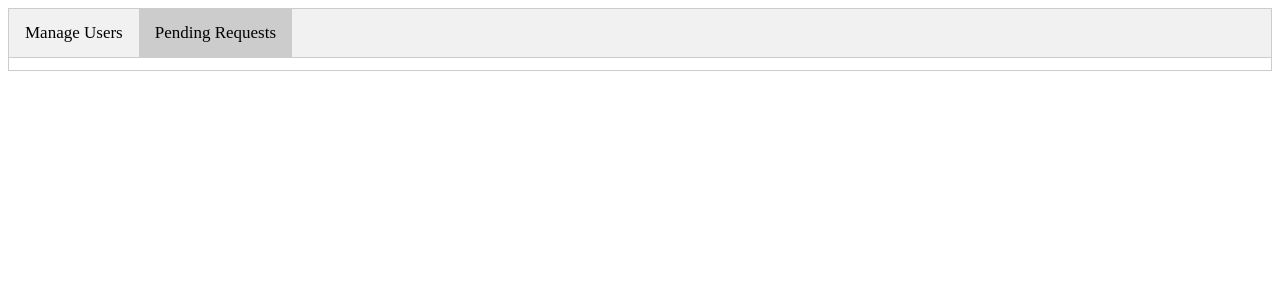
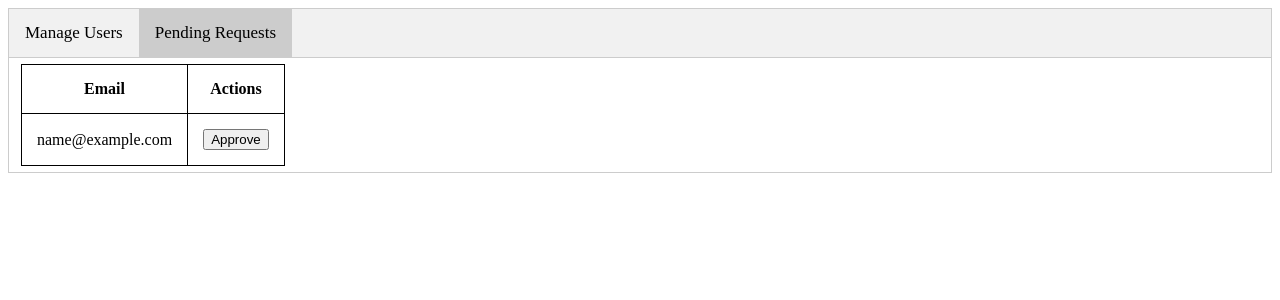
Before and after one commit to asinsinwal/SingleSignOn, a Flask app: page /admin in a window 1280 px wide, after a click on "Pending Requests". Shown: the top 300 px of the page. Run offline with Flask 2, Linux system fonts and the light colour scheme; tables that the repository leaves empty hold one stand-in row (values such as "Sample post").

Commit message:
admin all functionality working including delete user, approve pending requests and make admin

```diff
--- a/app.py
+++ b/app.py
@@ -248,6 +248,16 @@ def grant_access(email):
     con.commit()
     return redirect(url_for('admin'))
 
+@app.route("/verify/<string:email>/", methods=['GET'])
+def verify(email):
+    print 'before verify access email = ' + email
+    sqlquery = "UPDATE Identity SET verified =1 WHERE email='" + email + "'"
+    print 'sql query = ' + sqlquery
+    cur.execute(sqlquery)
+    con.commit()
+    return redirect(url_for('admin'))
+
+
 @app.route("/delete_user/<string:email>/", methods=['GET'])
 def delete_user(email):
     print 'before delete email = '+ email
--- a/templates/admin.html
+++ b/templates/admin.html
@@ -48,7 +48,24 @@
         </table>
     </div>
     <div id="pending_requests" class="tabcontent">
+                <table>
+            <tr>
+                <th>Email</th>
+                <th>Actions</th>
+            </tr>
 
+                {%  for user in users %}
+                    <tr>
+                    <td>
+                        {{ user['email'] }}
+                    </td>
+                    <td>
+                        <input type="button" value="Approve" onclick="approve('{{ user['email'] }}');">
+                    </td>
+                    </tr>
+                {% endfor %}
+
+        </table>
     </div>
     <script>
         function openTab(evt, tabName) {
@@ -82,6 +99,15 @@
             }
 
         }
+
+        function approve(id) {
+            var confirm = window.confirm("Are you sure you want to approve access for "+id+"?")
+            if(confirm==true){
+                document.getElementById("admin_form").action = "http://127.0.0.1:5000/verify/"+id
+                document.getElementById("admin_form").submit()
+            }
+
+        }
     document.getElementById("default_tab").click();
     </script>
 </body>
```
